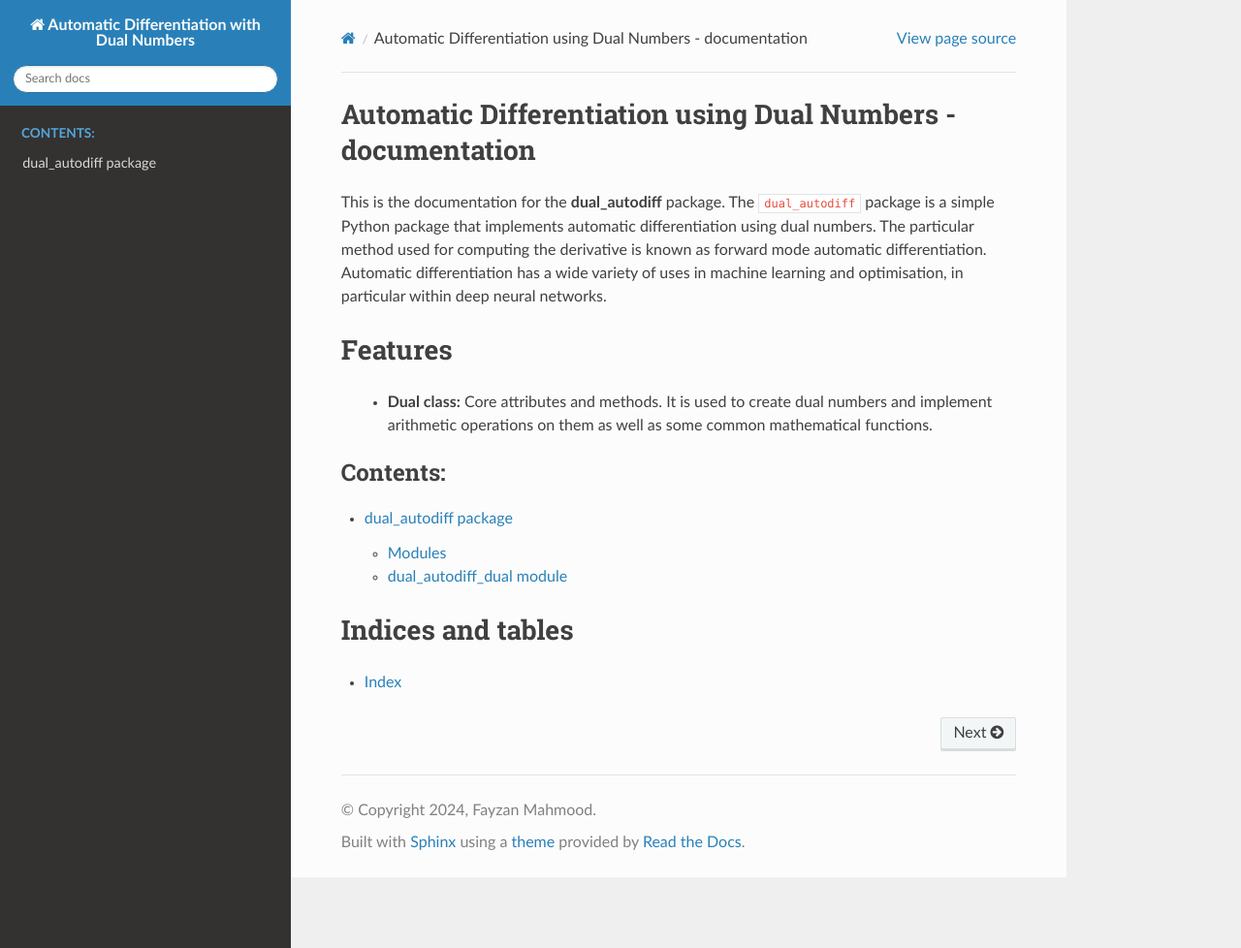
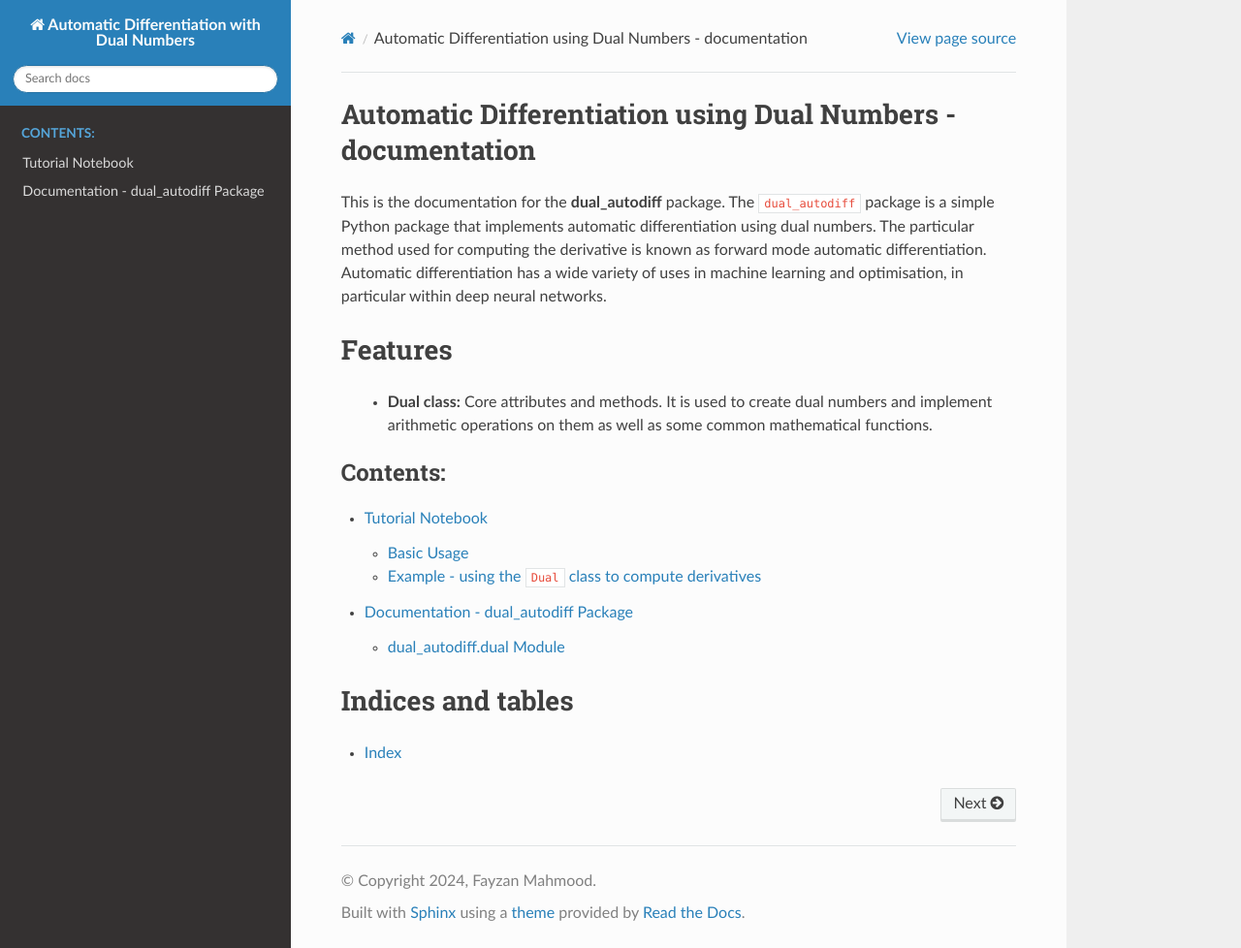
Before and after one commit to Fayzan03/C1_Coursework, a Sphinx documentation site: the page built from docs/index.rst, in a window 1280 px wide and 978 px high. Shown: the whole window at 97% size. Built offline with Sphinx 7.4.7 and the Read the Docs theme 3.1.0, drawn with Linux system fonts in a browser that asks for light colours.

Commit message:
Added Tutorial Notebook to docs

```diff
--- a/docs/conf.py
+++ b/docs/conf.py
@@ -24,7 +24,6 @@ templates_path = ['_templates']
 exclude_patterns = ['_build', 'Thumbs.db', '.DS_Store']
 
 
-
 # -- Options for HTML output -------------------------------------------------
 
 html_theme = 'sphinx_rtd_theme'
--- a/docs/index.rst
+++ b/docs/index.rst
@@ -20,7 +20,9 @@ Features
    :maxdepth: 2
    :caption: Contents:
 
-   dual_autodiff_dual
+   Tutorial Notebook <Tutorial/dual_autodiff.ipynb>
+
+   Documentation - dual_autodiff Package  <dual_autodiff_dual>
 
 Indices and tables
 ==================
```
Also changed, not shown: docs/dual_autodiff_dual.rst (+6 -6 lines), docs/Tutorial/dual_autodiff.ipynb (added), 1 other file.
